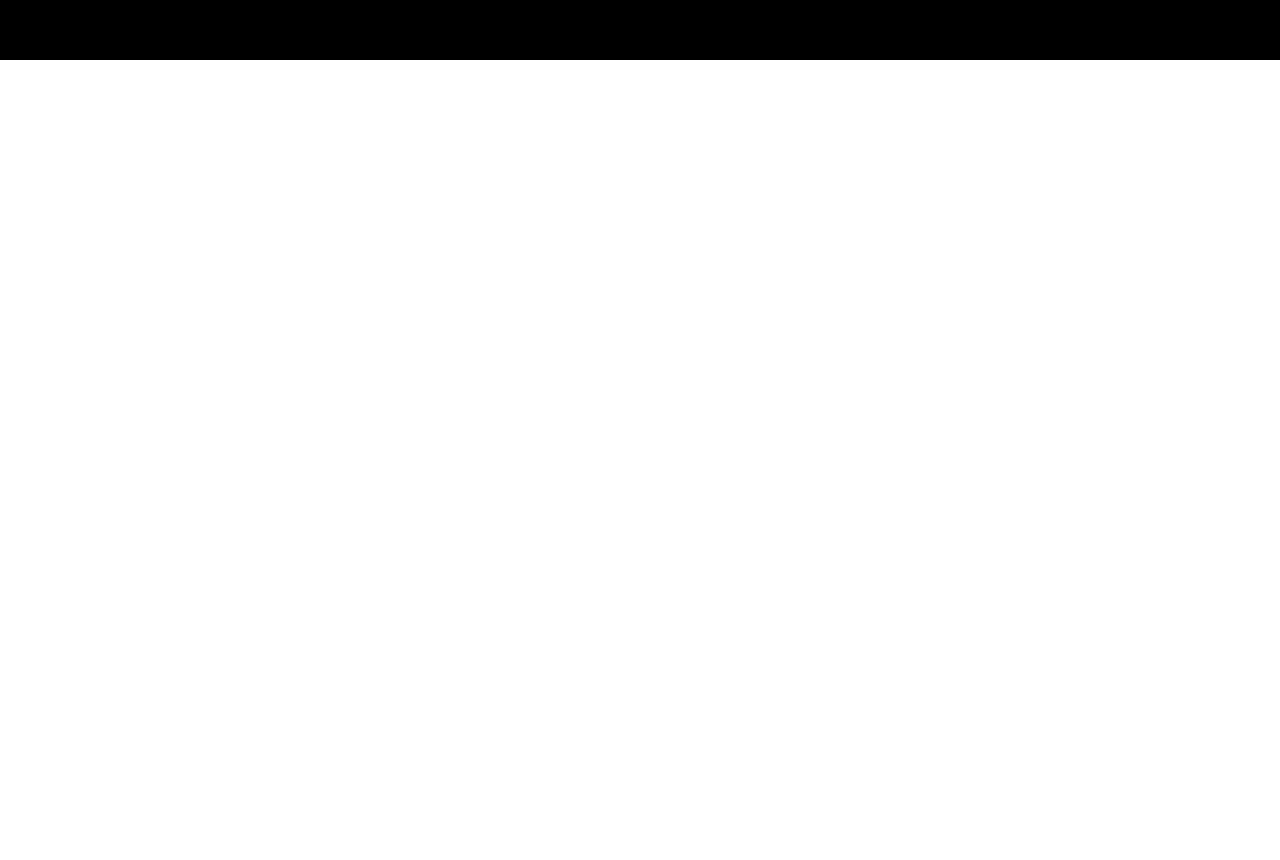
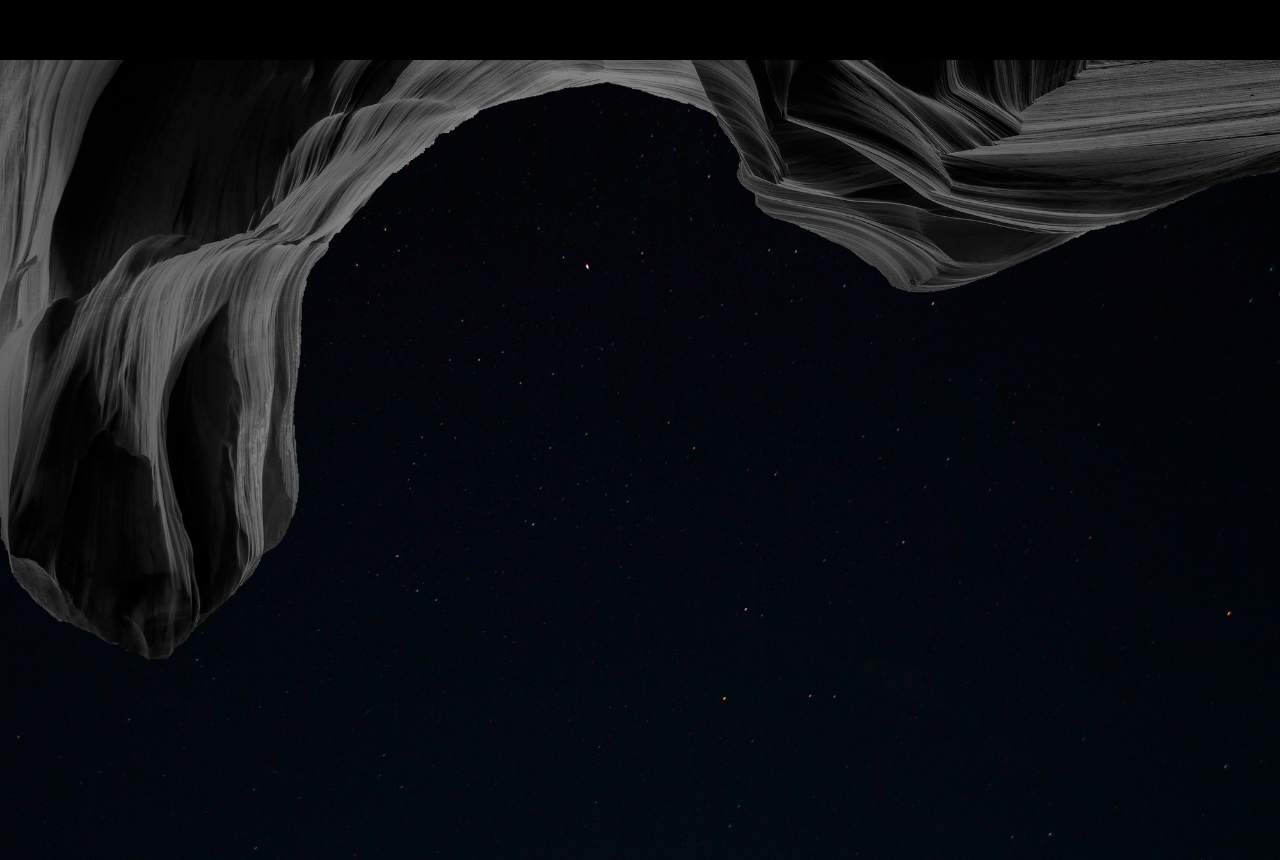
Before and after one commit to JEduardoRJx/test-portfolio, a React app: page / in a window 1280 px wide. Shown: the part 1540-2400 px from the top of the page. Before the commit the page ends 1600 px from the top, so only its background shows below. Built offline with nearby package versions, Linux system fonts and the light colour scheme.

Commit message:
Images used in app

```diff
--- a/src/App/App.js
+++ b/src/App/App.js
@@ -4,6 +4,8 @@ import MainBackGrnd from '../MainBackGrnd/MainBackGrnd'
 import MtnCover from '../MtnCover/MtnCover'
 import Name from '../Name/Name'
 import About from '../About/About'
+import InfoPage from '../InfoPage/InfoPage'
+import NightSky from '../NightSky/NightSky.js'
 
 class App extends Component {
   constructor() {
@@ -28,6 +30,8 @@ class App extends Component {
         <Name handleScroll={this.handleScroll} />
         <MtnCover handleScroll={this.handleScroll} />
         <About />
+        <InfoPage />
+        <NightSky />
       </main>
     )
   }
```
Also changed, not shown: src/About/About.scss (line endings or trailing spaces), src/assets/night_sky2.jpg (added), src/assets/slot_canyon.png (added), src/assets/slot_canyon_2.png (added), 1 other file.
